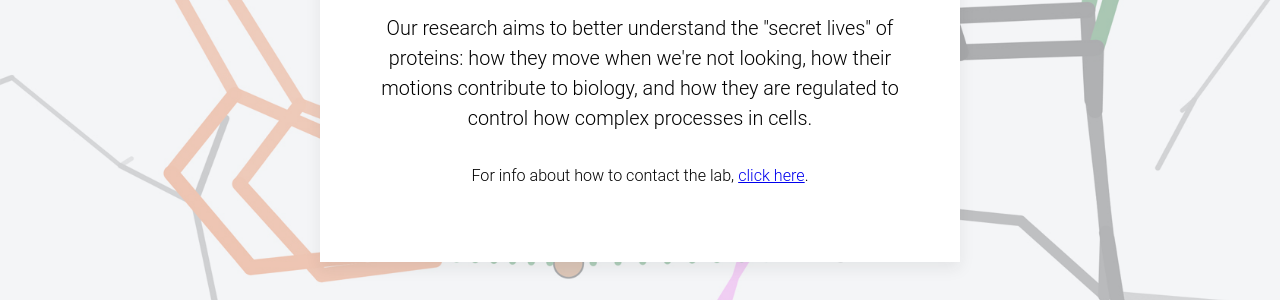
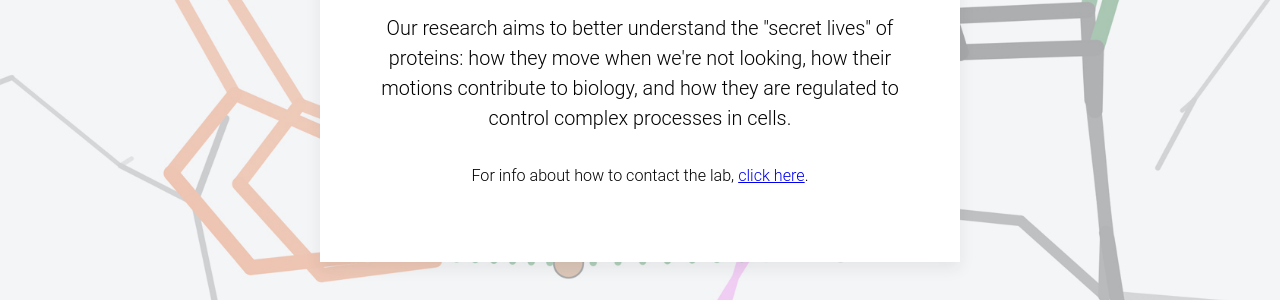
Before and after one commit to keedylab/keedylab.github.io, a Jekyll site: the page built from index.html, in a window 1280 px wide. Shown: the part 1185-1485 px from the top of the page. Built offline with Jekyll 4.4.1, drawn with Linux system fonts in a browser that asks for light colours.

Commit message:
Fixed typo on main page

```diff
--- a/_data/contentbox.yml
+++ b/_data/contentbox.yml
@@ -8,7 +8,7 @@
   <p><h3>Our research aims to better understand the "secret lives" of proteins:
   how they move when we''re not looking,
   how their motions contribute to biology,
-  and how they are regulated to control how complex processes in cells.</h3></p>
+  and how they are regulated to control complex processes in cells.</h3></p>
 
   <p>For info about how to contact the lab, <a href="/contact">click here</a>.</p>
 '
```
